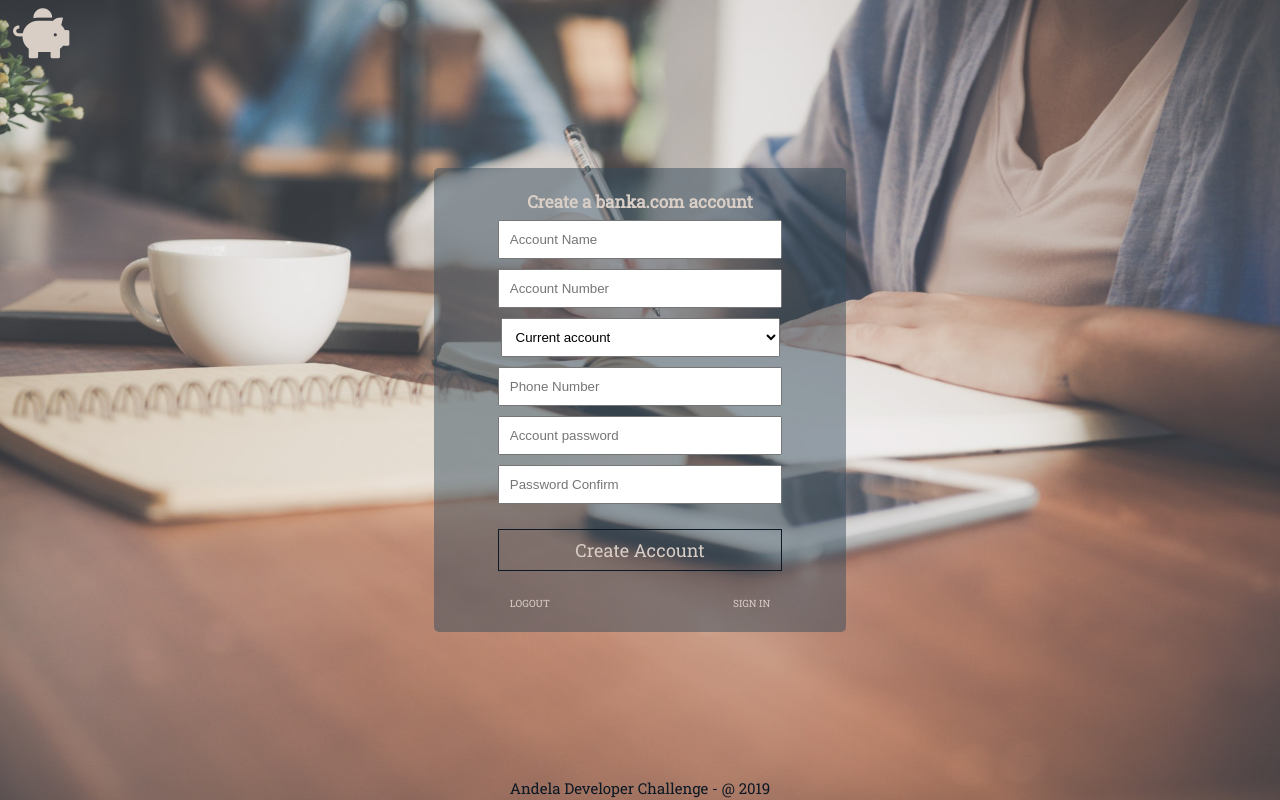
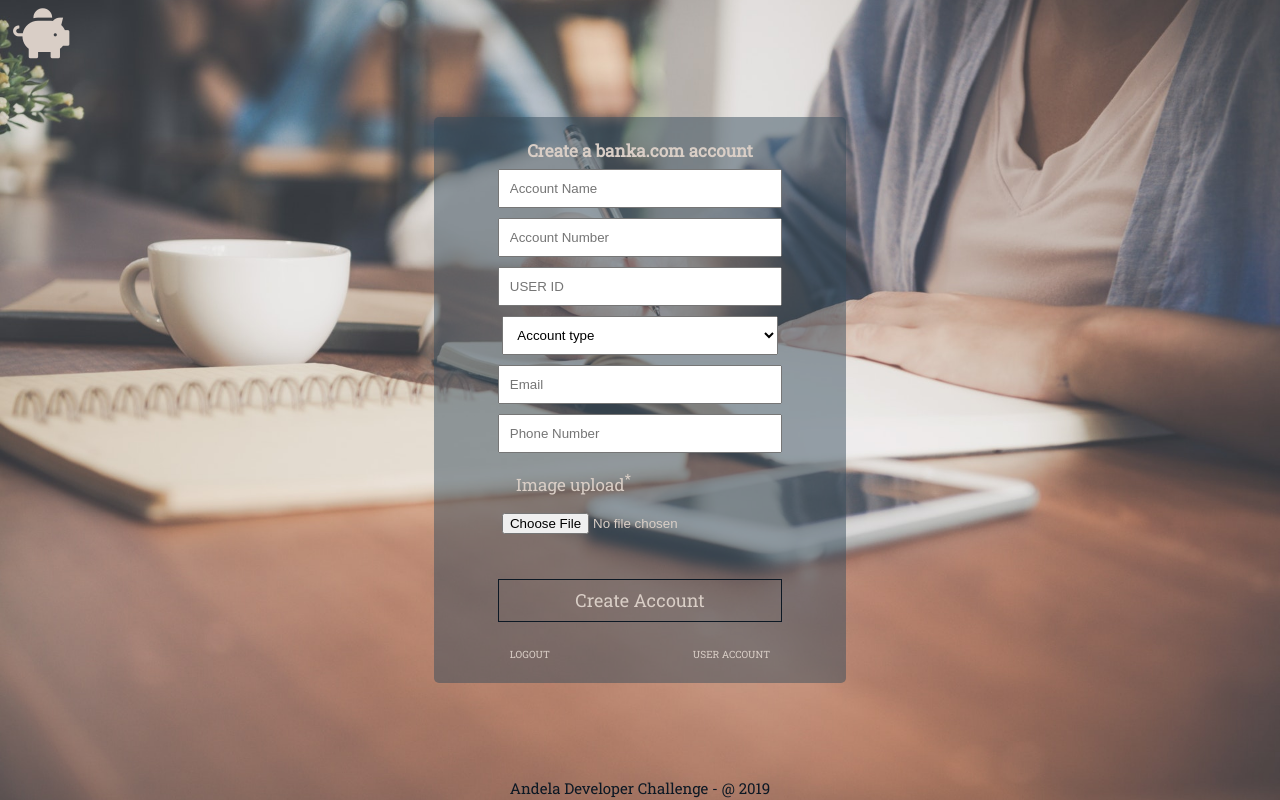
Before and after one commit to obayomi96/banka, a plain HTML site: page ui/user/createBankAccount.html in a window 1280 px wide. Drawn offline with Linux system fonts and the light colour scheme.

Commit message:
Modify create account and sign up form to allow image upload, Age and gender fields

```diff
--- a/ui/assets/css/index.css
+++ b/ui/assets/css/index.css
@@ -310,6 +310,14 @@ nav .innerNav {
   margin-bottom: 5px;
   font: "Roboto Slab", serif;
 }
+.formModal label{
+  float: left;
+  text-align: left;
+  margin-left: 10px;
+}
+.formModal #img{
+  color: #d9cec6;
+}
 
 .formModal .loginBtn {
   color: #d9cec6;
@@ -525,7 +533,20 @@ tr:nth-child(odd) {
   }
   .formModal select {
     padding: 10px;
-    width: 75%;
+    width: 74%;
+  }
+  .formModal #img{
+    padding: 10px;
+    width: 77%;
+    color: #d9cec6;
+  }
+  .formModal #img input {
+    margin-right: 10px;
+  }
+  .formModal label{
+    float: left;
+    text-align: left;
+    margin-left: 52px;
   }
   .formModal .loginBtn {
     width: 65%;
--- a/ui/user/createBankAccount.html
+++ b/ui/user/createBankAccount.html
@@ -25,26 +25,30 @@
                 <div>
                         <input type="text" value="" class="formInput" placeholder="Account Number" required>
                     </div>
+                    <div>
+                            <input type="text" value="" class="formInput" placeholder="USER ID">
+                        </div>
                 <div>
-                        <!-- <input type="email" value="" class="formInput" placeholder="Current or Savings">    -->
                         <select name="Account type" id="">
+                            <option value="Savings">Account type</option>
                             <option value="Savings">Current account</option>
                             <option value="Current">Savings account</option>
                         </select>
                     </div>
                     <div>
+                        <input type="email" value="" class="formInput" placeholder="Email" required>
+                        </div>
+                    <div>
                             <input type="tel" value="" class="formInput" placeholder="Phone Number" required>
                         </div>
-                <div>
-                    <input type="password" name="password" class="formInput" placeholder="Account password" required>
-                </div>
-                <div>
-                        <input type="password" name="password" class="formInput" placeholder="Password Confirm" required>
-                    </div>
+                        <div id="img">
+                            <label for="Image">Image upload<sup>*</sup></label>
+                                <input type="file" value="Image" class="formInput" accept="image/*">
+                            </div>
                 <div class="loginBtn"><a href="userAccount.html">Create Account</a></div>
                 <div class="innerFooter">
                         <span class="reset"><a href="../index.html">LOGOUT</a></span>
-                        <span class="create"><a href="index.html">SIGN IN</a></span>
+                        <span class="create"><a href="userAccount.html">USER ACCOUNT</a></span>
                     </div>
             </form>
         </div>
```
Also changed, not shown: ui/signup.html (+8 -1 lines).
